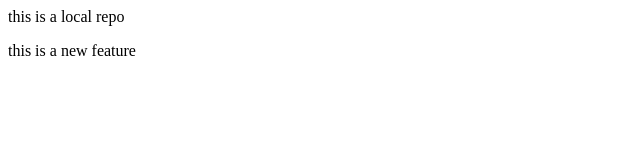
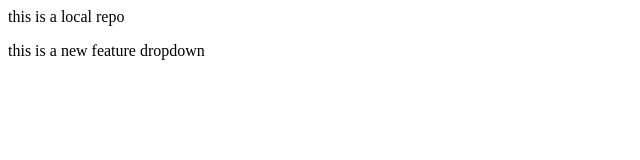
Before and after one commit to Sachinm2194/localrepo, a plain HTML site: page index.html in a window 1280 px wide. Shown: the full height of the page, 0-640 px from the left. Drawn offline with Linux system fonts and the light colour scheme.

Commit message:
new dropdown

```diff
--- a/index.html
+++ b/index.html
@@ -1,2 +1,3 @@
 <p> this is a local repo</p>
-<p> this is a new feature</p>
+<p> this is a new feature dropdown
+</p>
```
